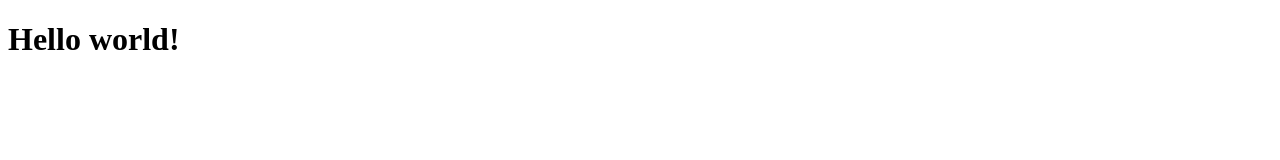
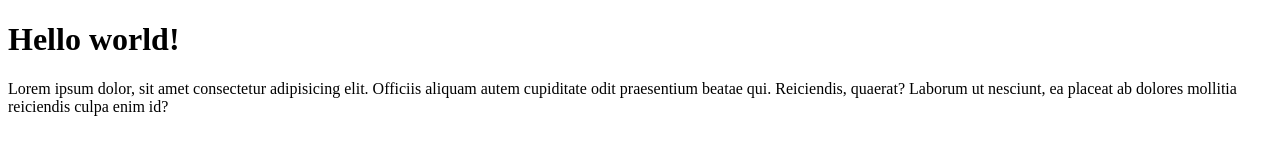
Before and after one commit to andikabayu2023/wpu-git-test, a plain HTML site: page index.html in a window 1280 px wide. Drawn offline with Linux system fonts and the light colour scheme.

Commit message:
menambahkan paragraf

```diff
--- a/index.html
+++ b/index.html
@@ -8,5 +8,6 @@
 </head>
 <body>
     <h1>Hello world!</h1>
+    <p>Lorem ipsum dolor, sit amet consectetur adipisicing elit. Officiis aliquam autem cupiditate odit praesentium beatae qui. Reiciendis, quaerat? Laborum ut nesciunt, ea placeat ab dolores mollitia reiciendis culpa enim id?</p>
 </body>
 </html>
```
